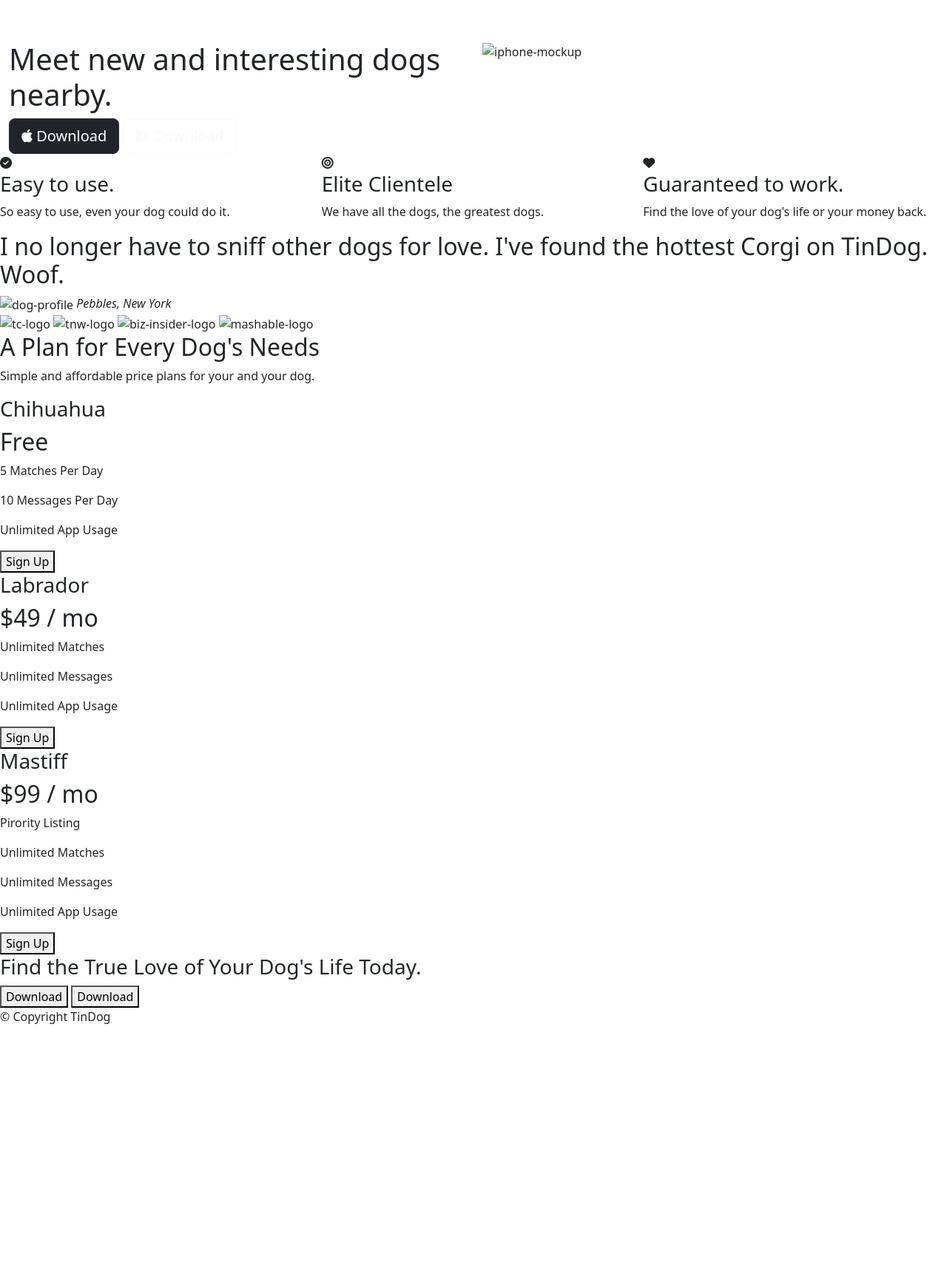
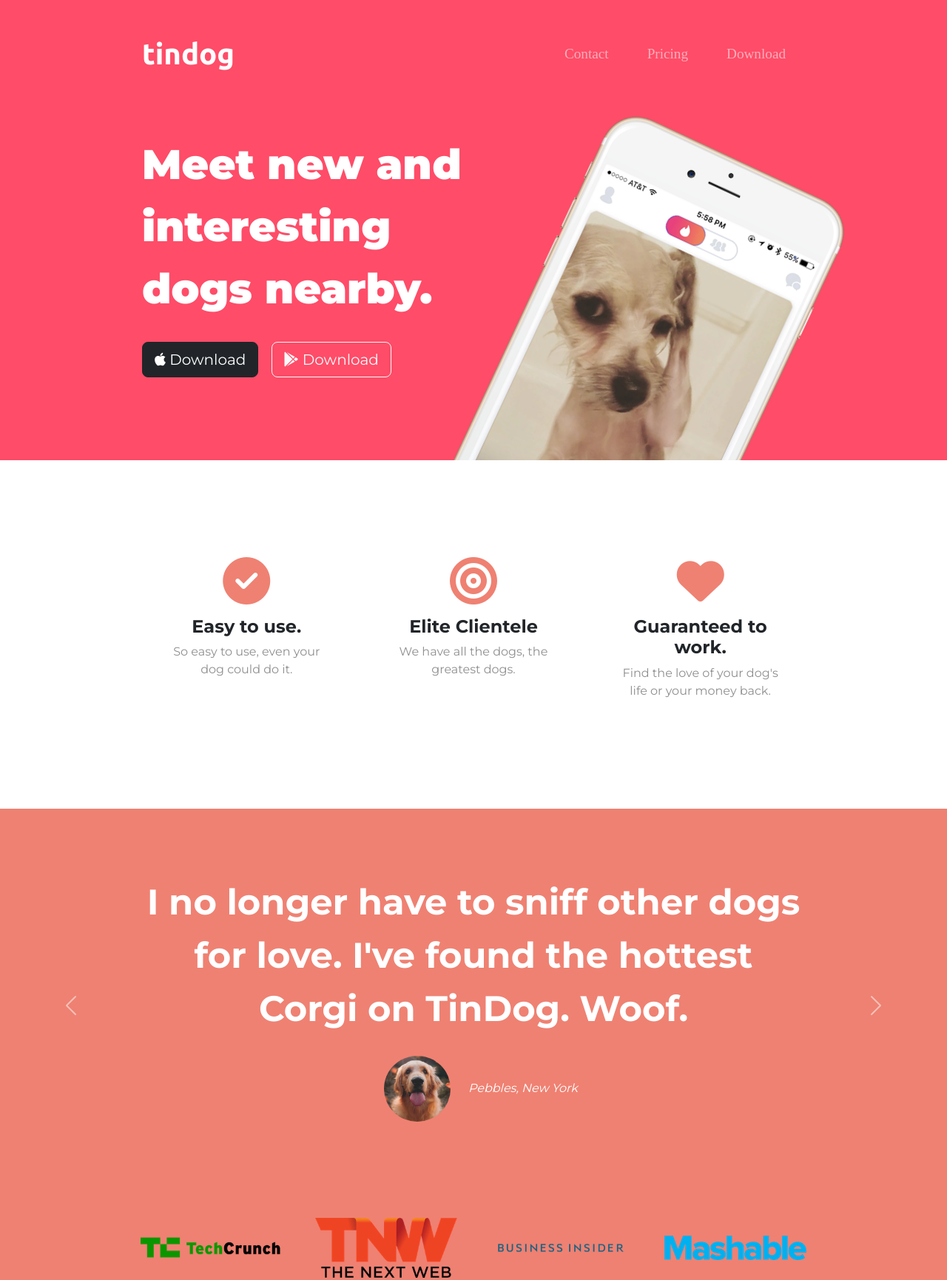
Before and after one commit to dalejhavens/tindog, a plain HTML site: page index.html in a window 1280 px wide. Shown: the top 1730 px of the page at 74% size. Before the commit the page ends 1402 px from the top, so only its background shows below. Drawn offline with nearby package versions, Linux system fonts and the light colour scheme.

Commit message:
Add files via upload

```diff
--- /dev/null
+++ b/css/clean-styles.css
@@ -0,0 +1,168 @@
+/* Site Wide */
+body {
+  font-family: "Montserrat";
+  text-align: center;
+}
+
+h1, h2, h3, h4, h5, h6 {
+  font-weight: bold;
+}
+
+p {
+  color: #8f8f8f;
+}
+
+.container-fluid {
+  padding: 7% 15%;
+}
+
+/* Headings */
+
+.big-heading {
+  font-weight: 900;
+  font-size: 3.5rem;
+  line-height: 1.5;
+}
+
+.section-heading {
+  font-size: 3rem;
+  line-height: 1.5;
+}
+
+/* Nav Section */
+.navbar-brand {
+  font-family: "Ubuntu";
+  font-size: 2.5rem;
+  font-weight: bold;
+}
+
+.navbar {
+  padding: 0 0 4.5rem;
+}
+
+.nav-item {
+  padding: 0 18px;
+}
+
+.nav-link {
+  font-size: 1.2rem;
+  font-family: "Montserrat-Light"
+}
+
+/* Title Section */
+#title {
+  background-color: #ff4c68;
+  color: #fff;
+  text-align: left;
+}
+
+#title .container-fluid {
+  padding: 3% 15% 7%;
+}
+
+.phone-img {
+  transform: rotate(25deg);
+  width: 28%;
+  position: absolute;
+  right: 20%
+}
+
+.dwnld-btn {
+  margin: 5% 3% 5% 0;
+}
+
+/* Feature Section */
+#features {
+  background-color: #fff;
+  position: relative;
+}
+
+.features-icons {
+  color: #ef8172;
+  margin-bottom: 1rem;
+}
+
+.features-icons:hover {
+  color: #ff4c68;
+}
+
+.features-heading {
+  font-weight: bold;
+  font-size: 1.5rem;
+}
+
+.features-box {
+  padding: 4.5%;
+}
+
+/* Testimonial Section */
+#testimonials {
+  background-color: #ef8172;
+  color: #fff;
+}
+
+.testimonial-img{
+  width: 10%;
+  border-radius: 100%;
+  margin: 20px;
+}
+
+.carousel-item {
+}
+
+.testimonial-text {
+  font-size: 3rem;
+  line-height: 1.5;
+}
+
+/* Press Section */
+#press {
+  background-color: #ef8172;
+  padding-bottom: 3%;
+}
+
+.press-logo {
+  width: 15%;
+  margin: 20px 20px 50px;
+}
+
+/* Pricing Section */
+.pricing {
+  padding: 0 15%;
+}
+
+.pricing-heading {
+}
+
+.price-text {
+  font-size: 3rem;
+  line-height: 1.5;
+}
+
+/* CTA Section */
+#cta {
+  background-color: #ff4c68;
+  color: #fff;
+}
+
+/* Footer Section */
+#footer {
+  background-color: #fff;
+}
+
+.footer-icons {
+  padding: 1%;
+}
+
+/* Media Query */
+@media (max-width: 1028px) {
+
+  #title {
+    text-align: center;
+  }
+
+  .phone-img {
+    position: static;
+    transform: rotate(0deg);
+  }
+}
--- /dev/null
+++ b/css/styles.css
@@ -0,0 +1,175 @@
+
+/* HTML Tags */
+body {
+  font-family: "Montserrat";
+}
+
+h1 {
+  font-family: "Montserrat";
+  font-weight: 900;
+  font-size: 3.5rem;
+  line-height: 1.5;
+}
+
+h2 {
+  font-family: "Montserrat";
+  font-weight: bold;
+  font-size: 3rem;
+  line-height: 1.5;
+}
+
+p {
+  color: #8f8f8f;
+}
+
+/* Class Tags */
+.navbar-brand {
+  font-family: "Ubuntu";
+  font-size: 2.5rem;
+  font-weight: bold;
+}
+
+.phone-img {
+  transform: rotate(25deg);
+  width: 28%;
+  position: absolute;
+  right: 20%
+}
+
+@media (max-width: 1028px) {
+
+  #title {
+    text-align: center;
+  }
+
+  .phone-img {
+    position: static;
+    transform: rotate(0deg);
+  }
+}
+
+.navbar {
+  padding: 0 0 4.5rem;
+}
+
+.nav-item {
+  padding: 0 18px;
+}
+
+.nav-link {
+  font-size: 1.2rem;
+  font-family: "Montserrat-Light"
+}
+
+.dwnld-btn {
+  margin: 5% 3% 5% 0;
+}
+
+.features-icons {
+  color: #ef8172;
+  margin-bottom: 1rem;
+}
+
+.features-icons:hover {
+  color: #ff4c68;
+}
+
+.features-heading {
+  font-weight: bold;
+  font-size: 1.5rem;
+}
+
+.price-text {
+  font-size: 3rem;
+  line-height: 1.5;
+}
+
+.features-box {
+  text-align: center;
+  padding: 4.5%;
+}
+
+.testimonial-img{
+  width: 10%;
+  border-radius: 100%;
+  margin: 20px;
+}
+
+.press-logo {
+  width: 15%;
+  margin: 20px 20px 50px;
+}
+
+.carousel-item {
+  padding: 7% 15%;
+}
+
+.pricing {
+  padding: 0 15%;
+}
+
+.pricing-heading {
+  text-align: center;
+  padding: 7% 15%;
+}
+
+.container-fluid {
+  padding: 3% 15% 7%;
+}
+
+.cta-heading {
+  font-family: "Montserrat";
+  font-weight: 900;
+  font-size: 3.5rem;
+  line-height: 1.5;
+
+}
+
+/* .cta-btn-div {
+  padding-left: 20%;
+} */
+
+.footer-icons {
+  padding: 1%;
+}
+
+.testimonial-text {
+  font-size: 3rem;
+  line-height: 1.5;
+}
+/* ID Tags */
+#title {
+  background-color: #ff4c68;
+  color: #fff;
+}
+
+#features {
+  padding: 7% 15%;
+  background-color: #fff;
+  position: relative;
+}
+
+#testimonials {
+  text-align: center;
+  background-color: #ef8172;
+  color: #fff;
+}
+
+#press {
+  background-color: #ef8172;
+  text-align: center;
+  padding-bottom: 3%;
+}
+
+#cta {
+  padding: 7% 15%;
+  background-color: #ff4c68;
+  color: #fff;
+  text-align: center;
+}
+
+#footer {
+  padding: 7% 15%;
+  background-color: #fff;
+  text-align: center;
+}
--- a/index.html
+++ b/index.html
@@ -17,13 +17,14 @@
   <script src="https://kit.fontawesome.com/a30d8d31eb.js" crossorigin="anonymous"></script>
 
   <!-- Stylesheet -->
-  <link rel="stylesheet" href="css/styles.css">
+  <link rel="stylesheet" href="css/clean-styles.css">
 </head>
 
 <body>
 
+  <script src="https://cdn.jsdelivr.net/npm/bootstrap@5.2.0/dist/js/bootstrap.bundle.min.js" integrity="sha384-A3rJD856KowSb7dwlZdYEkO39Gagi7vIsF0jrRAoQmDKKtQBHUuLZ9AsSv4jD4Xa" crossorigin="anonymous"></script>
+
   <section id="title">
-    <script src="https://cdn.jsdelivr.net/npm/bootstrap@5.2.0/dist/js/bootstrap.bundle.min.js" integrity="sha384-A3rJD856KowSb7dwlZdYEkO39Gagi7vIsF0jrRAoQmDKKtQBHUuLZ9AsSv4jD4Xa" crossorigin="anonymous"></script>
 
     <div class="container-fluid">
 
@@ -38,13 +39,13 @@
         <div class="collapse navbar-collapse" id="navbarTogglerDemo01">
           <ul class="navbar-nav ms-auto">
             <li class="nav-item">
-              <a class="nav-link" href="">Contact</a>
+              <a class="nav-link" href="#footer">Contact</a>
             </li>
             <li class="nav-item">
-              <a class="nav-link" href="">Pricing</a>
+              <a class="nav-link" href="#pricing">Pricing</a>
             </li>
             <li class="nav-item">
-              <a class="nav-link" href="">Download</a>
+              <a class="nav-link" href="#cta">Download</a>
             </li>
           </ul>
         </div>
@@ -55,7 +56,7 @@
       <div class="row">
 
         <div class="col-lg-6">
-          <h1>Meet new and interesting dogs nearby.</h1>
+          <h1 class="big-heading">Meet new and interesting dogs nearby.</h1>
           <button type="button" class="btn btn-lg btn-dark dwnld-btn"><i class="fa-brands fa-apple"></i> Download</button>
           <button type="button" class="btn btn-lg btn-outline-light dwnld-btn"><i class="fa-brands fa-google-play"></i> Download</button>
         </div>
@@ -70,46 +71,67 @@
   <!-- Features -->
 
   <section id="features">
+    <div class="container-fluid">
+
+
       <div class="row features-div">
-      <div class="col-lg-4">
-        <i class="features-icons fa-solid fa-circle-check"></i>
+        <div class="features-box col-lg-4">
+          <i class="features-icons fa-solid fa-circle-check fa-4x"></i>
           <h3 class="features-heading">Easy to use.</h3>
           <p>So easy to use, even your dog could do it.</p>
         </div>
-      <div class="col-lg-4">
-        <i class="features-icons fa-solid fa-bullseye"></i>
+
+        <div class="features-box col-lg-4">
+          <i class="features-icons fa-solid fa-bullseye fa-4x"></i>
           <h3 class="features-heading">Elite Clientele</h3>
           <p>We have all the dogs, the greatest dogs.</p>
         </div>
-      <div class="col-lg-4">
-        <i class="features-icons fa-solid fa-heart"></i>
+
+        <div class="features-box col-lg-4">
+          <i class="features-icons fa-solid fa-heart fa-4x"></i>
           <h3 class="features-heading">Guaranteed to work.</h3>
           <p>Find the love of your dog's life or your money back.</p>
         </div>
       </div>
+    </div>
+
   </section>
 
   <!-- Testimonials -->
-
   <section id="testimonials">
 
-    <h2>I no longer have to sniff other dogs for love. I've found the hottest Corgi on TinDog. Woof.</h2>
-    <img src="images/dog-img.jpg" alt="dog-profile">
+    <div id="carouselExampleControls" class="carousel slide" data-bs-ride="false">
+      <div class="carousel-inner">
+        <div class="carousel-item active container-fluid">
+          <h2 class="testimonial-text">I no longer have to sniff other dogs for love. I've found the hottest Corgi on TinDog. Woof.</h2>
+          <img class="testimonial-img" src="images/dog-img.jpg" alt="dog-profile">
           <em>Pebbles, New York</em>
+        </div>
+        <div class="carousel-item container-fluid">
+          <h2 class="testimonial-text">My dog used to be so lonely, but with TinDog's help, they've found the love of their life. I think.</h2>
+          <img class="testimonial-img" src="images/lady-img.jpg" alt="lady-profile">
+          <em>Beverly, Illinois</em>
+        </div>
+      </div>
+      <button class="carousel-control-prev" type="button" data-bs-target="#carouselExampleControls" data-bs-slide="prev">
+        <span class="carousel-control-prev-icon" aria-hidden="true"></span>
+        <span class="visually-hidden">Previous</span>
+      </button>
+      <button class="carousel-control-next" type="button" data-bs-target="#carouselExampleControls" data-bs-slide="next">
+        <span class="carousel-control-next-icon" aria-hidden="true"></span>
+        <span class="visually-hidden">Next</span>
+      </button>
+    </div>
+  </section>
 
-    <!-- <h2 class="testimonial-text">My dog used to be so lonely, but with TinDog's help, they've found the love of their life. I think.</h2>
-    <img class="testimonial-image" src="images/lady-img.jpg" alt="lady-profile">
-    <em>Beverly, Illinois</em> -->
-
-  </section>
 
   <!-- Press -->
 
   <section id="press">
-    <img src="images/techcrunch.png" alt="tc-logo">
-    <img src="images/tnw.png" alt="tnw-logo">
-    <img src="images/bizinsider.png" alt="biz-insider-logo">
-    <img src="images/mashable.png" alt="mashable-logo">
+    <img class="press-logo" src="images/techcrunch.png" alt="tc-logo">
+    <img class="press-logo" src="images/tnw.png" alt="tnw-logo">
+    <img class="press-logo" src="images/bizinsider.png" alt="biz-insider-logo">
+    <img class="press-logo" src="images/mashable.png" alt="mashable-logo">
 
   </section>
 
@@ -117,53 +139,91 @@
 
   <section id="pricing">
 
-    <h2>A Plan for Every Dog's Needs</h2>
+    <main>
+      <div class="pricing-heading">
+        <h2 class="section-heading">A Plan for Every Dog's Needs</h2>
         <p>Simple and affordable price plans for your and your dog.</p>
+      </div>
 
-
-    <h3>Chihuahua</h3>
-    <h2>Free</h2>
+      <div class="pricing row row-cols-1 row-cols-md-3 mb-3 text-center">
+        <div class="col col-lg-4 col-md-6">
+          <div class="card mb-4 rounded-3 shadow-sm">
+            <div class="card-header py-3">
+              <h3 class="features-heading my-0 fw-normal">Chihuahua</h3>
+            </div>
+            <div class="card-body">
+              <h2 class="price-text card-title pricing-card-title">Free</small></h2>
+              <ul class="list-unstyled mt-3 mb-4">
                 <p>5 Matches Per Day</p>
                 <p>10 Messages Per Day</p>
                 <p>Unlimited App Usage</p>
-    <button type="button">Sign Up</button>
-
-
-    <h3>Labrador</h3>
-    <h2>$49 / mo</h2>
+              </ul>
+              <button type="button" class="btn btn-lg btn-block btn-outline-dark">Sign up</button>
+            </div>
+          </div>
+        </div>
+        <div class="col col-lg-4 col-md-6">
+          <div class="card mb-4 rounded-3 shadow-sm">
+            <div class="card-header py-3">
+              <h3 class="features-heading my-0 fw-normal">Labrador</h3>
+            </div>
+            <div class="card-body">
+              <h2 class="price-text card-title pricing-card-title">$49<small class="text-muted fw-light">/mo</small></h2>
+              <ul class="list-unstyled mt-3 mb-4">
                 <p>Unlimited Matches</p>
                 <p>Unlimited Messages</p>
                 <p>Unlimited App Usage</p>
-    <button type="button">Sign Up</button>
-
-
-    <h3>Mastiff</h3>
-    <h2>$99 / mo</h2>
-    <p>Pirority Listing</p>
+              </ul>
+              <button type="button" class="btn btn-lg btn-block btn-dark">Sign up</button>
+            </div>
+          </div>
+        </div>
+        <div class="col col-lg-4 col-md-12">
+          <div class="card mb-4 rounded-3 shadow-sm">
+            <div class="card-header py-3">
+              <h3 class="features-heading my-0 fw-normal">Mastiff</h3>
+            </div>
+            <div class="card-body">
+              <h2 class="price-text card-title pricing-card-title">$99<small class="text-muted fw-light">/mo</small></h2>
+              <ul class="list-unstyled mt-3 mb-4">
+                <p>Priority Listing</p>
                 <p>Unlimited Matches</p>
                 <p>Unlimited Messages</p>
                 <p>Unlimited App Usage</p>
-    <button type="button">Sign Up</button>
+              </ul>
+              <button type="button" class="btn btn-lg btn-block btn-dark">Sign up</button>
+            </div>
+          </div>
+        </div>
+      </div>
+    </main>
 
   </section>
-
   <!-- Call to Action -->
 
   <section id="cta">
+    <div class="container-fluid">
 
-    <h3>Find the True Love of Your Dog's Life Today.</h3>
-    <button type="button">Download</button>
-    <button type="button">Download</button>
 
+      <h3 class="big-heading">Find the True Love of Your Dog's Life Today.</h3>
+      <button type="button" class="dwnld-btn cta-btn btn btn-lg btn-dark dwnld-btn"><i class="fa-brands fa-apple"></i> Download</button>
+      <button type="button" class="dwnld-btn cta-btn btn btn-lg btn-outline-light dwnld-btn"><i class="fa-brands fa-google-play"></i> Download</button>
+    </div>
   </section>
 
 
   <!-- Footer -->
 
   <footer id="footer">
+    <div class="container-fluid">
 
+
+      <i class="footer-icons fa-brands fa-square-twitter"></i>
+      <i class="footer-icons fa-brands fa-square-facebook"></i>
+      <i class="footer-icons fa-brands fa-square-instagram"></i>
+      <i class="footer-icons fa-solid fa-envelope"></i>
       <p>© Copyright TinDog</p>
-
+    </div>
   </footer>
 
 
```
Also changed, not shown: images/TechCrunch.png (added), images/bizinsider.png (added), images/dog-img.jpg (added), images/iphone6.png (added), images/lady-img.jpg (added), images/mashable.png (added), images/tnw.png (added). Lines whose indentation alone changed are shown as unchanged.
